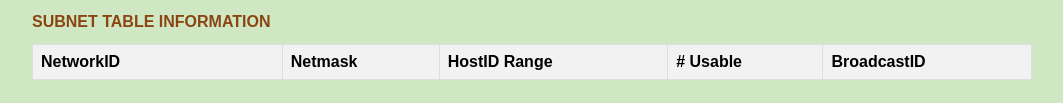
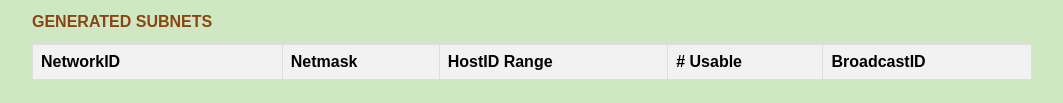
Before and after one commit to abiiranathan/ipsubnet, a plain HTML site: page index.html in a window 1280 px wide. Shown: the part 246-349 px from the top of the page, without its empty margins (108-1171 px from the left). Drawn offline with Linux system fonts and the light colour scheme; no server answers.

Commit message:
update table title

```diff
--- a/index.html
+++ b/index.html
@@ -171,7 +171,7 @@
       </div>
     </div>
 
-    <h2>Subnet Table Information</h2>
+    <h2>GENERATED SUBNETS</h2>
     <div class="table-wrapper">
       <table>
         <thead>
```
